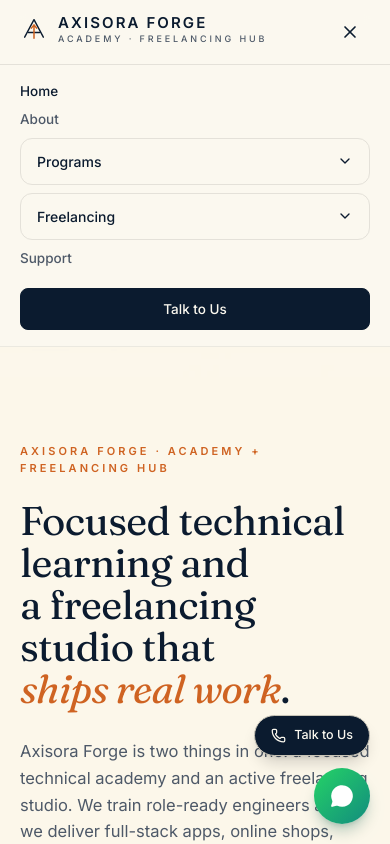
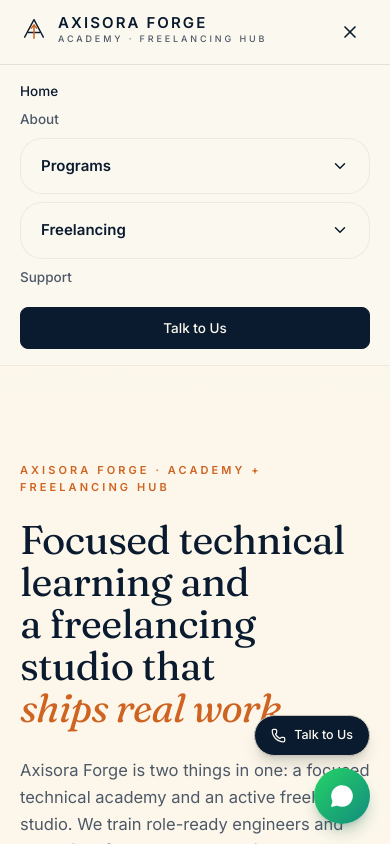
Before and after one commit to realtechskillforge-web/axisora, a React (Vite) app: page / in a window 390 px wide. Both pictures are taken after a click on the button "Toggle menu". Shown: the top 844 px of the page. Built offline with nearby package versions, Linux system fonts and the light colour scheme.

Commit message:
Update Header.tsx

```diff
--- a/src/components/site/Header.tsx
+++ b/src/components/site/Header.tsx
@@ -113,38 +113,49 @@
       <NavLink to="/">Home</NavLink>
       <NavLink to="/about">About</NavLink>
 
-      <details className="group rounded-lg border border-border">
-        <summary className="flex cursor-pointer list-none items-center justify-between px-4 py-3 text-[14px] font-medium text-foreground">
+      <details className="group rounded-2xl border border-border/60 bg-background">
+  <summary className="flex cursor-pointer list-none items-center justify-between px-5 py-4 text-[15px] font-semibold text-foreground">
     Programs
+
     <ChevronDown
-            size={16}
-            className="transition-transform group-open:rotate-180"
+      size={18}
+      className="transition-transform duration-200 group-open:rotate-180"
     />
   </summary>
 
-        <div className="flex flex-col gap-1 px-2 pb-2">
+  <div className="mx-3 mb-3 flex flex-col gap-2 rounded-xl bg-muted/30 px-3 py-3">
     {programs.map((p) => (
-            <NavLink key={p.to} to={p.to}>
+      <Link
+        key={p.to}
+        to={p.to}
+        className="text-[13px] leading-relaxed text-muted-foreground transition-colors hover:text-foreground"
+      >
         {p.label}
-            </NavLink>
+      </Link>
     ))}
   </div>
 </details>
 
-      <details className="group rounded-lg border border-border">
-        <summary className="flex cursor-pointer list-none items-center justify-between px-4 py-3 text-[14px] font-medium text-foreground">
+      <details className="group rounded-2xl border border-border/60 bg-background">
+  <summary className="flex cursor-pointer list-none items-center justify-between px-5 py-4 text-[15px] font-semibold text-foreground">
     Freelancing
+
     <ChevronDown
-            size={16}
-            className="transition-transform group-open:rotate-180"
+      size={18}
+      className="transition-transform duration-200 group-open:rotate-180"
     />
   </summary>
 
-        <div className="flex flex-col gap-1 px-2 pb-2">
+  <div className="mx-3 mb-3 flex flex-col gap-2 rounded-xl bg-muted/30 px-3 py-3">
     {freelancing.map((p) => (
-            <NavLink key={p.to} to={p.to}>
+      <Link
+        key={p.to}
+        to={p.to}
+        onClick={() => setOpen(false)}
+        className="text-[13px] leading-relaxed text-muted-foreground transition-colors hover:text-foreground"
+      >
         {p.label}
-            </NavLink>
+      </Link>
     ))}
   </div>
 </details>
```
Lines whose indentation alone changed are shown as unchanged.
